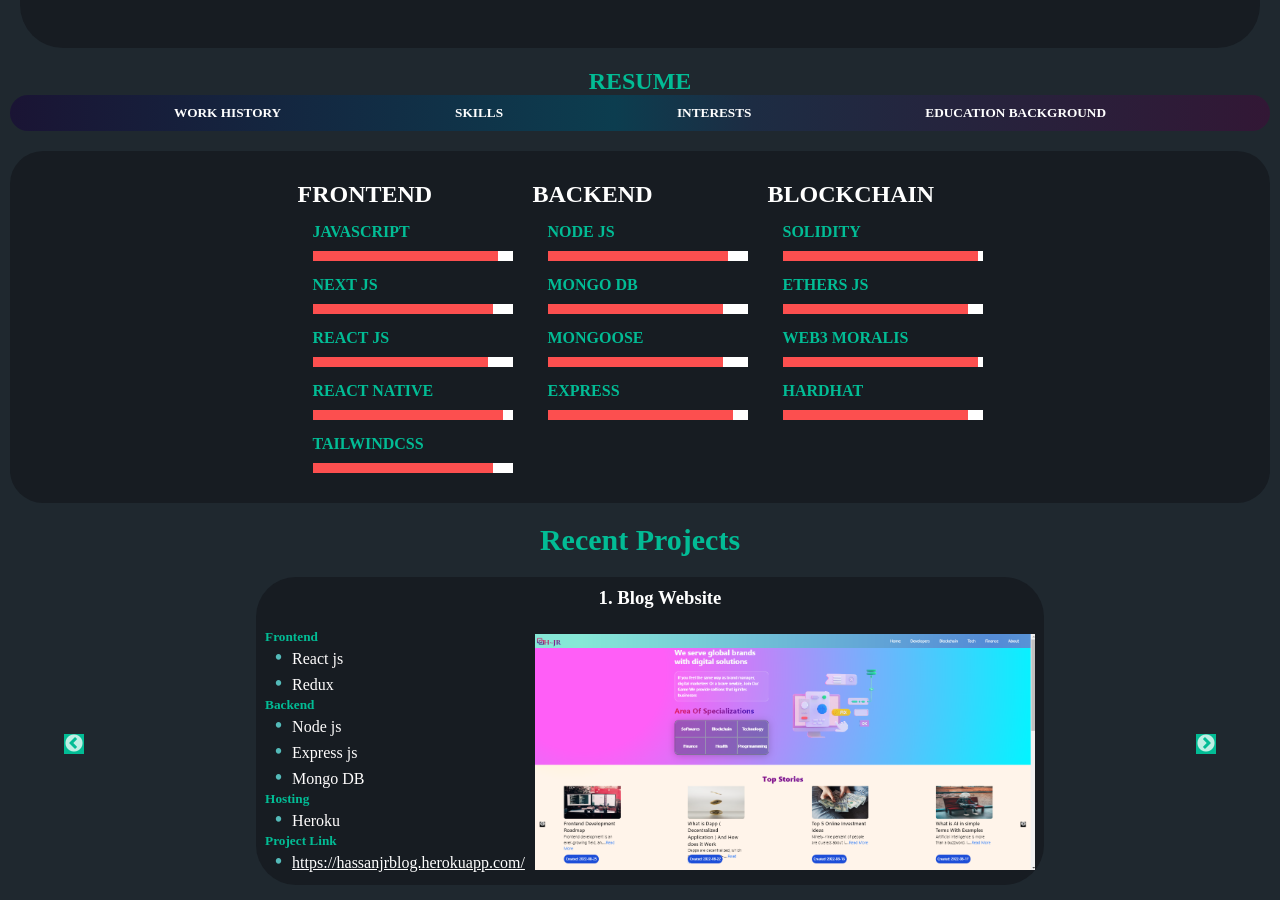
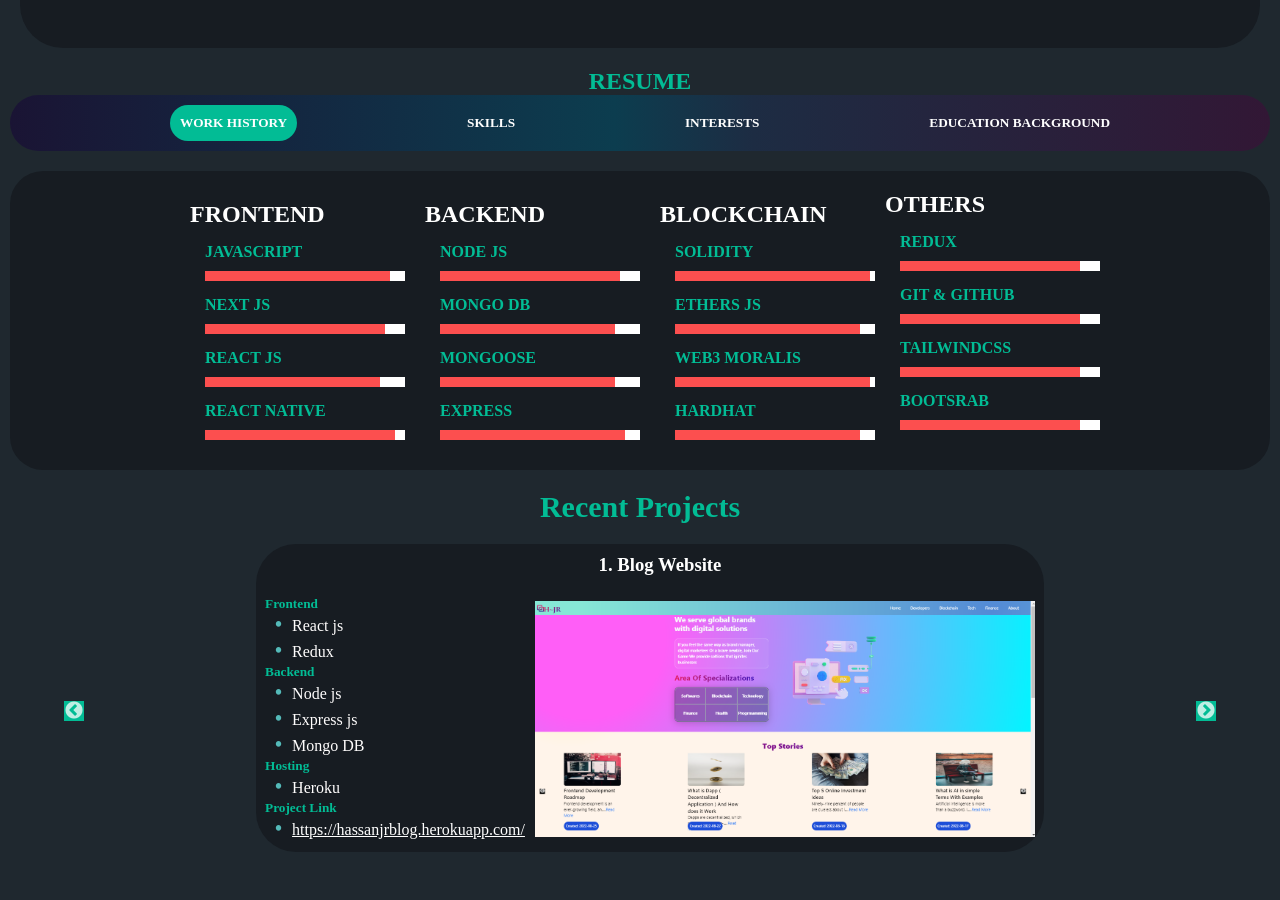
Before and after one commit to Hassan-jr/portfolio, a React (Create React App) app: page /skills in a window 1280 px wide. Shown: the part 797-1697 px from the top of the page. Built offline with nearby package versions, Linux system fonts and the light colour scheme.

Commit message:
body nav updated

```diff
--- a/src/components/Bodynav.css
+++ b/src/components/Bodynav.css
@@ -15,7 +15,9 @@
 
 }
 .test3{
-    background-color: red;
+    padding: 10px;
+    border-radius: 40px;
+    background-color: #02BC95;
 }
 
 .resume {
--- a/src/components/Bodynav.js
+++ b/src/components/Bodynav.js
@@ -1,30 +1,92 @@
-import React,{ useState} from "react";
+import React, { useState } from "react";
 import { Link } from "react-router-dom";
 import "./Bodynav.css";
 
 function Bodynav() {
-  const [click, setClick] = useState(false)
+  const [click, setClick] = useState({
+    work: true,
+    skill: false,
+    interest: false,
+    edu: false,
+  });
 
-  const handleClick =()=>{
-      setClick(true);
-  }
+  const handleClick = (nav) => {
+
+    setClick((prev) => {
+      if (nav === "work") {
+        return {
+          ...prev,
+          work: true,
+          skill: false,
+          interest: false,
+          edu: false,
+        };
+      } else if (nav === "interest") {
+        return {
+          ...prev,
+          work: false,
+          skill: false,
+          interest: true,
+          edu: false,
+        };
+      } else if (nav === "skill") {
+        return {
+          ...prev,
+          work: false,
+          skill: true,
+          interest: false,
+          edu: false,
+        };
+      } else if (nav === "edu") {
+        return {
+          ...prev,
+          work: false,
+          skill: false,
+          interest: false,
+          edu: true,
+        };
+      }
+    });
+  };
+
+
 
   return (
     <div id="resume">
       <h2 className="resume">RESUME</h2>
       <div className="bodynav">
         <Link to="/" style={{ textDecoration: "none" }}>
-          <h5 className= {click && "test3"}  onClick={handleClick}>WORK HISTORY</h5>
+          <h5
+            className={click.work ? "test3" : ""}
+            onClick={() => handleClick("work")}
+          >
+            WORK HISTORY
+          </h5>
         </Link>
         <Link to="/skills" style={{ textDecoration: "none" }}>
-          <h5>SKILLS</h5>
+          <h5
+            className={click.skill ? "test3" : ""}
+            onClick={() => handleClick("skill")}
+          >
+            SKILLS
+          </h5>
         </Link>
 
         <Link to="/interest" style={{ textDecoration: "none" }}>
-          <h5>INTERESTS</h5>
+          <h5
+            className={click.interest ? "test3" : ""}
+            onClick={() => handleClick("interest")}
+          >
+            INTERESTS
+          </h5>
         </Link>
         <Link to="/edu" style={{ textDecoration: "none" }}>
-          <h5>EDUCATION BACKGROUND</h5>
+          <h5
+            className={click.edu ? "test3" : ""}
+            onClick={() => handleClick("edu")}
+          >
+            EDUCATION BACKGROUND
+          </h5>
         </Link>
       </div>
     </div>
--- a/src/components/Myskills.js
+++ b/src/components/Myskills.js
@@ -27,10 +27,7 @@ function Myskills() {
               <strong>REACT NATIVE</strong>
             </p>
             <Line range="190" />
-            <p>
-              <strong> TAILWINDCSS</strong>
-            </p>
-            <Line range="180" />
+
           </div>
           {/* the sencond skill */}
 
@@ -73,6 +70,26 @@ function Myskills() {
             </p>
             <Line range="185" />
           </div>
+          {/* Forth  Line */}
+          <div>
+          <h2 className="skillHead">OTHERS</h2>
+          <p>
+              <strong> REDUX</strong>
+            </p>
+            <Line range="180" />
+            <p>
+              <strong> GIT & GITHUB</strong>
+            </p>
+            <Line range="180" />
+            <p>
+              <strong> TAILWINDCSS</strong>
+            </p>
+            <Line range="180" />
+            <p>
+              <strong> BOOTSRAB</strong>
+            </p>
+            <Line range="180" />
+          </div>
         </div>
       </div>
     </div>
```
